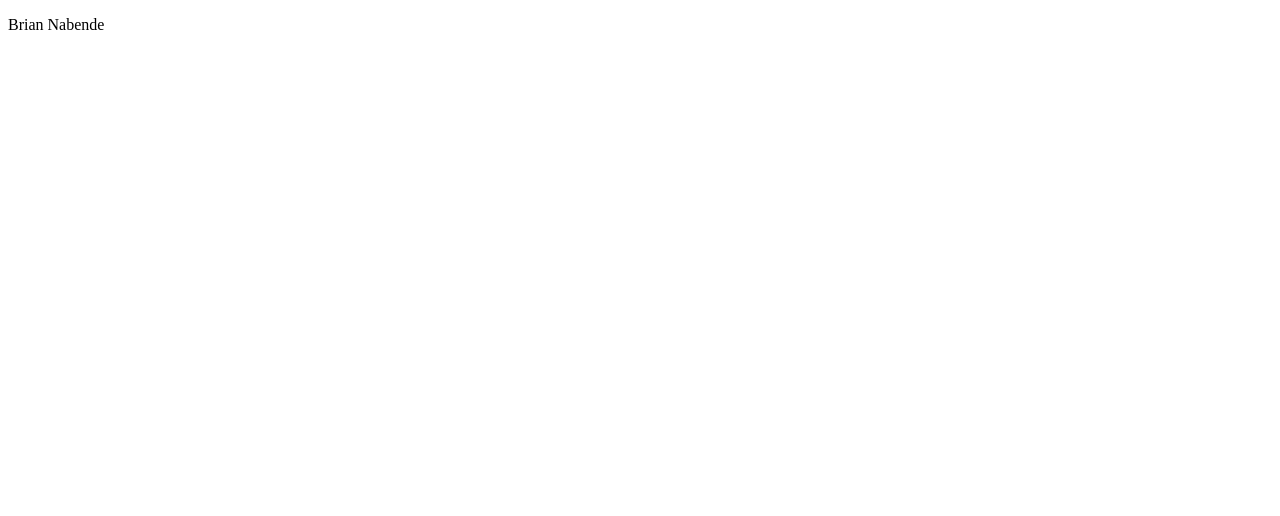
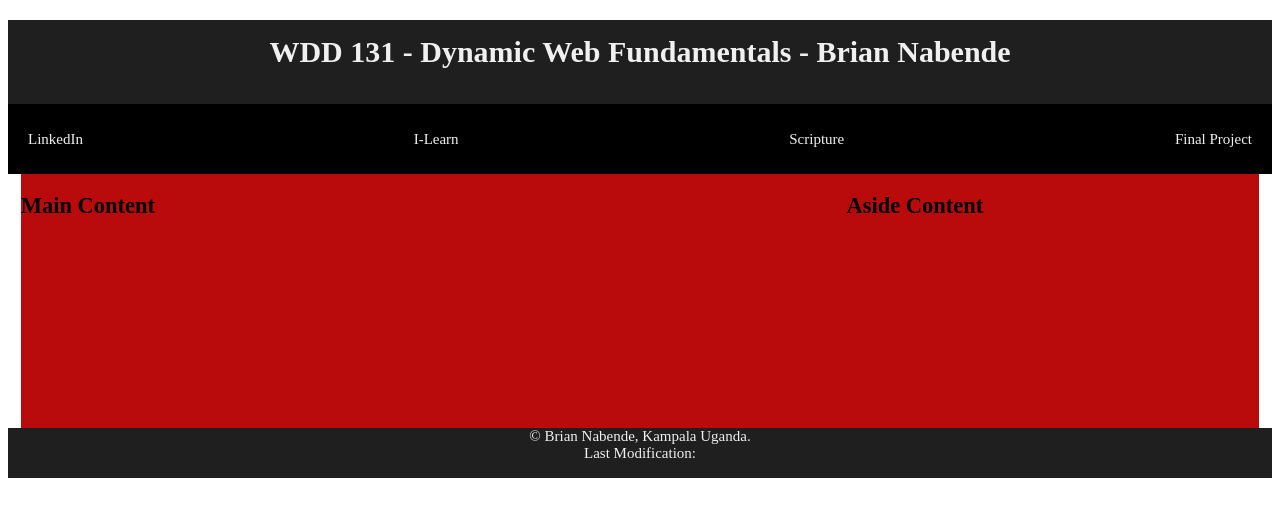
Before and after one commit to nabende1/wdd131, a plain HTML site: page index.html in a window 1280 px wide. Drawn offline with Linux system fonts and the light colour scheme.

Commit message:
update v1

```diff
--- a/index.html
+++ b/index.html
@@ -1,11 +1,36 @@
 <!DOCTYPE html>
 <html lang="en">
+
 <head>
     <meta charset="UTF-8">
     <meta name="viewport" content="width=device-width, initial-scale=1.0">
-    <title>Document</title>
+    <link rel="stylesheet" href="styles/base.css">
+    <title>WDD 131 - Dynamic Web Fundamentals - Brian Nabende</title>
+    <meta name="description" content="This page is part of the WDD 131 - Dynamic Web Fundamentals projects developed by Brian Nabende to demonstrate his skills and experience in software development and also few datails about his life">
+
 </head>
+
 <body>
-    <p>Brian Nabende</p>
+    <header>
+        <h1>WDD 131 - Dynamic Web Fundamentals - Brian Nabende</h1>
+        <nav>
+            <a href="https://www.linkedin.com/in/nabende1/"> LinkedIn</a>
+            <a href="https://byui.instructure.com">I-Learn</a>
+            <a href="https://www.churchofjesuschrist.org/study/scriptures">Scripture</a>
+            <a href="#">Final Project</a>
+        </nav>
+    </header>
+    <main class="container">
+        <section id="card1" class="card">
+            <h2>Main Content</h2>
+        </section>
+        <section id="card2" class="card">
+            <h2>Aside Content</h2>
+        </section>
+    </main>
+    <footer>
+        <p>&copy;<span id="currentyear"></span> Brian Nabende, Kampala Uganda.</p>
+        <p>Last Modification: <span id="lastModified"></span></p>
+    </footer>
 </body>
 </html>
--- /dev/null
+++ b/styles/base.css
@@ -0,0 +1,52 @@
+body{
+    font-size: 15px;
+}
+main{
+    width: 98%;
+    margin: 0 auto; /* Center the main content horizontally */
+    text-align: left; /* Align the text content to the left */
+}
+.container {
+    display: grid;
+    grid-template-columns: 1fr 1fr 1fr;
+    grid-template-rows: repeat(4, 1fr);
+    background-color: white;
+    margin-bottom: 0;
+    background-color: rgb(185, 11, 11);
+}
+#card1{
+    grid-column: 1 / 3;
+    background-color: rgb(185, 11, 11);
+}
+nav{
+    display: flex; /* Set container to use flexbox */
+    justify-content: space-between; /* Align items with space between them */
+    align-items: center; /* Center items vertically */
+    height: 30px; /* Just for demonstration */
+    background-color: black;
+    padding: 20px;
+}
+a{
+    text-decoration: none;
+    color: #f0f0f0;
+}
+header, footer{
+    background-color: rgb(32, 31, 31);
+
+}
+footer{
+    height: 50px;
+}
+footer p{
+    text-align: center;
+    color: #f0f0f0;
+    margin: 0;
+}
+header h1{
+    color: #f0f0f0;
+    padding: 15px;
+    text-align: center;
+}
+section h2{
+    color: #000;
+}
```
Also changed, not shown: scripts/getdates.js (added).
